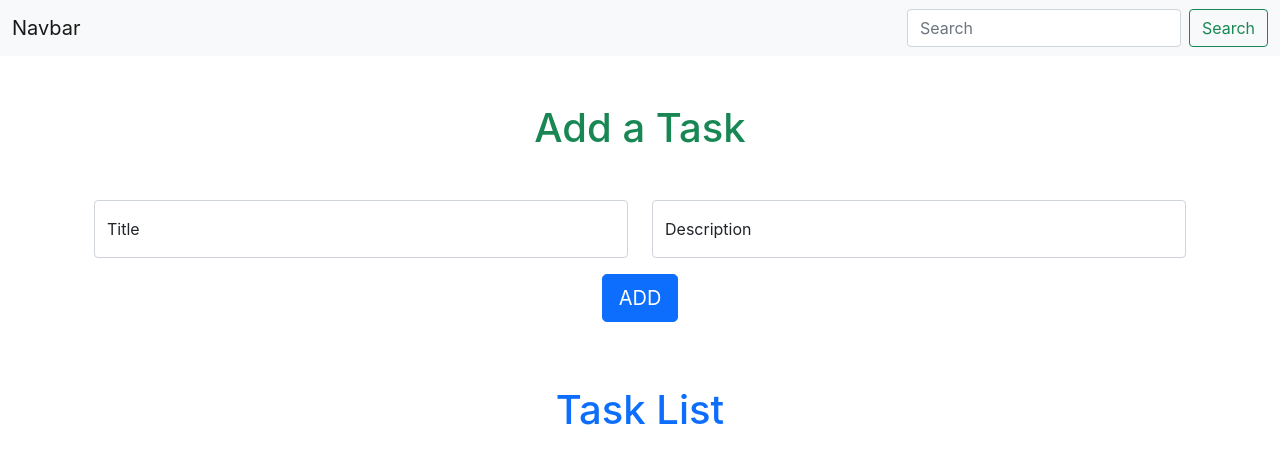
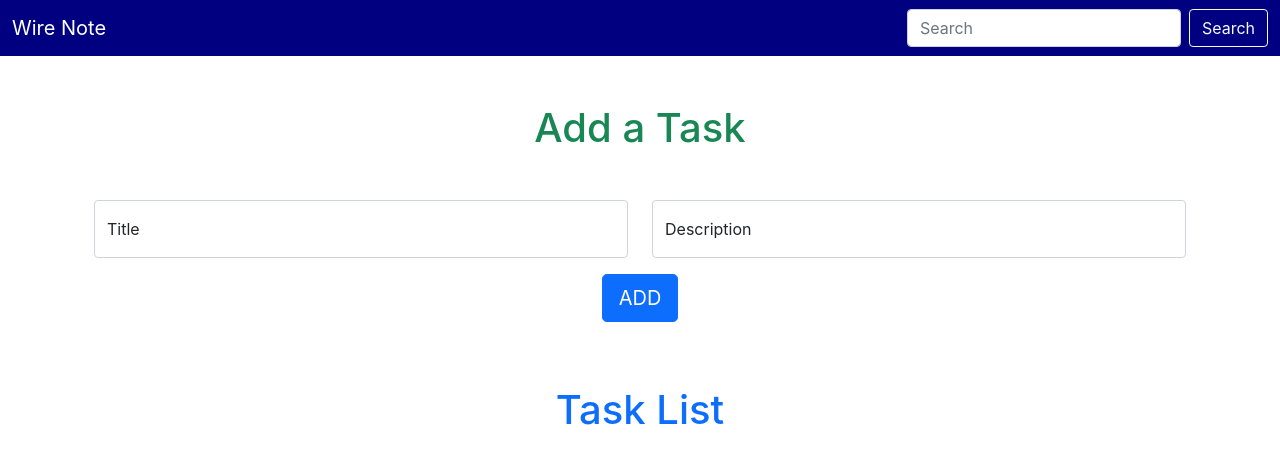
Before and after one commit to asif-ae/wire-note-001, a React (Create React App) app: page / in a window 1280 px wide. Shown: the top 464 px of the page. Built offline with nearby package versions, Linux system fonts and the light colour scheme.

Commit message:
changed some styles

```diff
--- a/src/App.css
+++ b/src/App.css
@@ -1,38 +1,3 @@
-.App {
-  text-align: center;
+.bg-navy {
+  background-color: navy;
 }
-
-.App-logo {
-  height: 40vmin;
-  pointer-events: none;
-}
-
-@media (prefers-reduced-motion: no-preference) {
-  .App-logo {
-    animation: App-logo-spin infinite 20s linear;
-  }
-}
-
-.App-header {
-  background-color: #282c34;
-  min-height: 100vh;
-  display: flex;
-  flex-direction: column;
-  align-items: center;
-  justify-content: center;
-  font-size: calc(10px + 2vmin);
-  color: white;
-}
-
-.App-link {
-  color: #61dafb;
-}
-
-@keyframes App-logo-spin {
-  from {
-    transform: rotate(0deg);
-  }
-  to {
-    transform: rotate(360deg);
-  }
-}
--- a/src/App.tsx
+++ b/src/App.tsx
@@ -8,12 +8,12 @@ function App() {
 
       {/* Header */}
       <header id="header">
-        <nav className="navbar navbar-light bg-light">
+        <nav className="navbar navbar-dark bg-navy">
           <div className="container-fluid">
-            <a className="navbar-brand" href="/">Navbar</a>
+            <a className="navbar-brand" href="/">Wire Note</a>
             <form className="d-flex">
               <input className="form-control me-2" type="search" placeholder="Search" aria-label="Search" />
-              <button className="btn btn-outline-success" type="submit">Search</button>
+              <button className="btn btn-outline-light" type="submit">Search</button>
             </form>
           </div>
         </nav>
```
